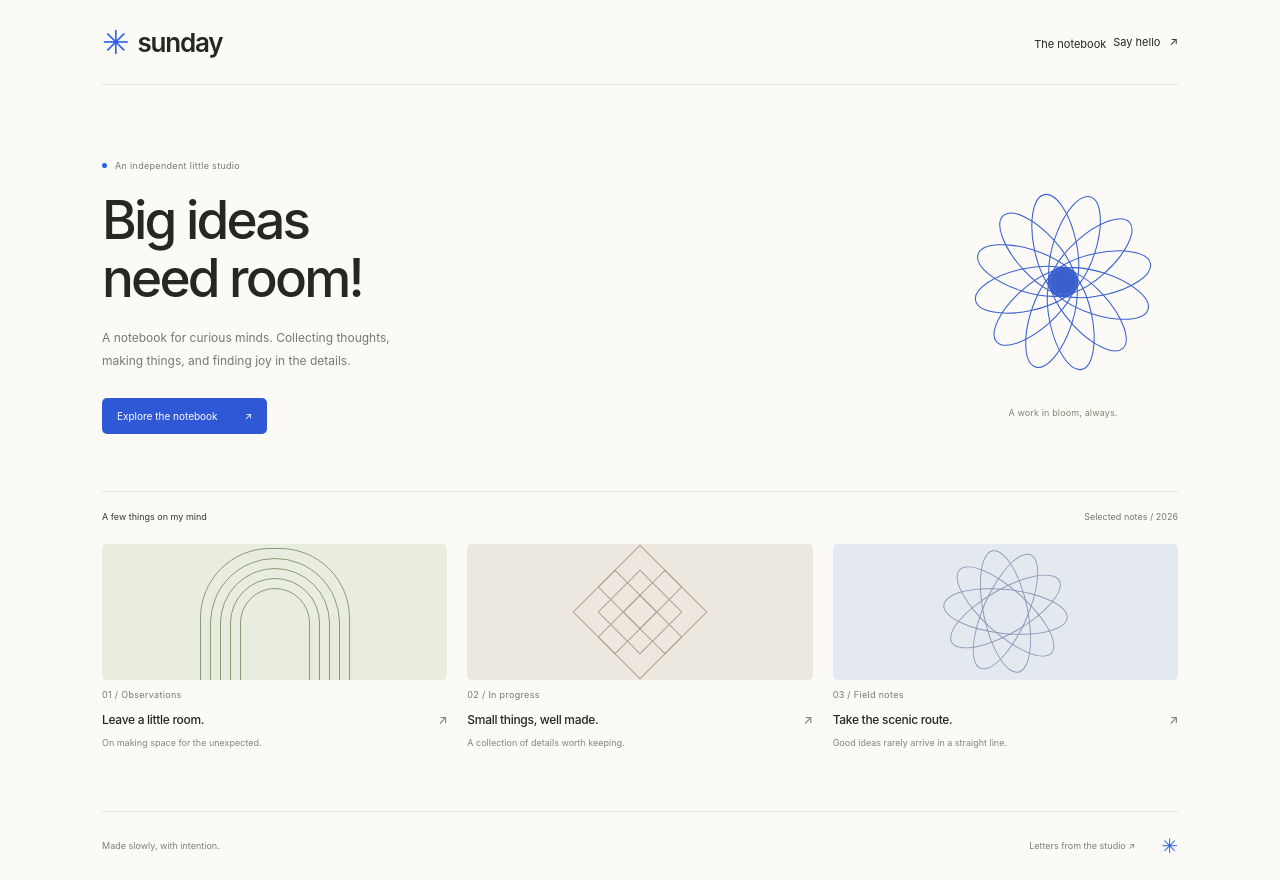
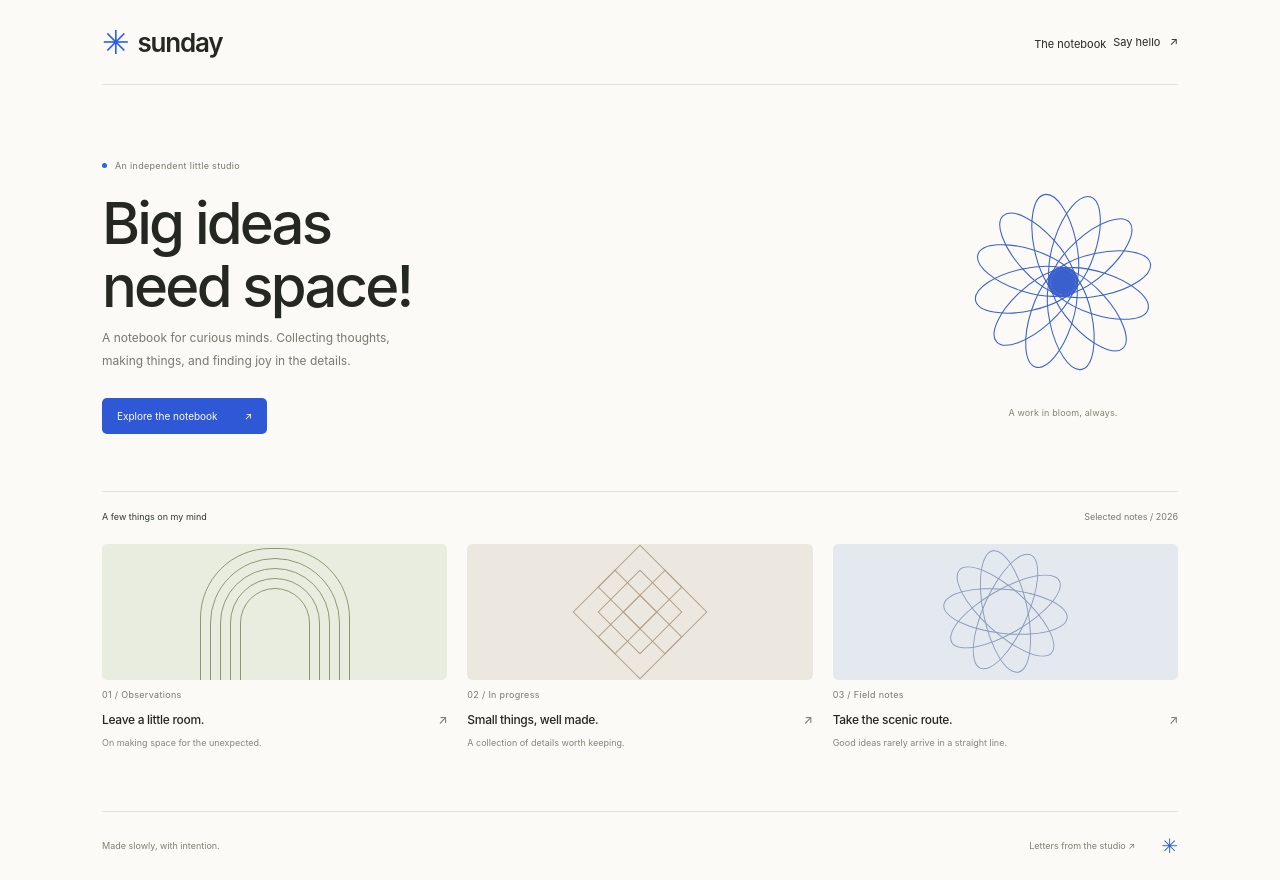
Before and after one commit to tushar-nath/sunday-studio, a Next.js app: page / in a window 1280 px wide. Built offline with nearby package versions, Linux system fonts and the light colour scheme; a web font is replaced by a local one.

Commit message:
feat(preview): apply reviewed design changes

```diff
--- a/app/studio.tsx
+++ b/app/studio.tsx
@@ -64,9 +64,9 @@ export function Studio() {
           <p className="eyebrow">
             <span className="blue-dot" /> An independent little studio
           </p>
-          <h1 style={{ width: '358px', height: '115px' }}>
+          <h1  style={{width: '358px', height: '115px', "fontSize": "58px"}}>
             {"Big ideas"}<br />
-            {"need room!"}</h1>
+            {"need space!"}</h1>
           <p className="description">
             A notebook for curious minds. Collecting thoughts,
             <br className="desktop-break" /> making things, and finding joy in
```
